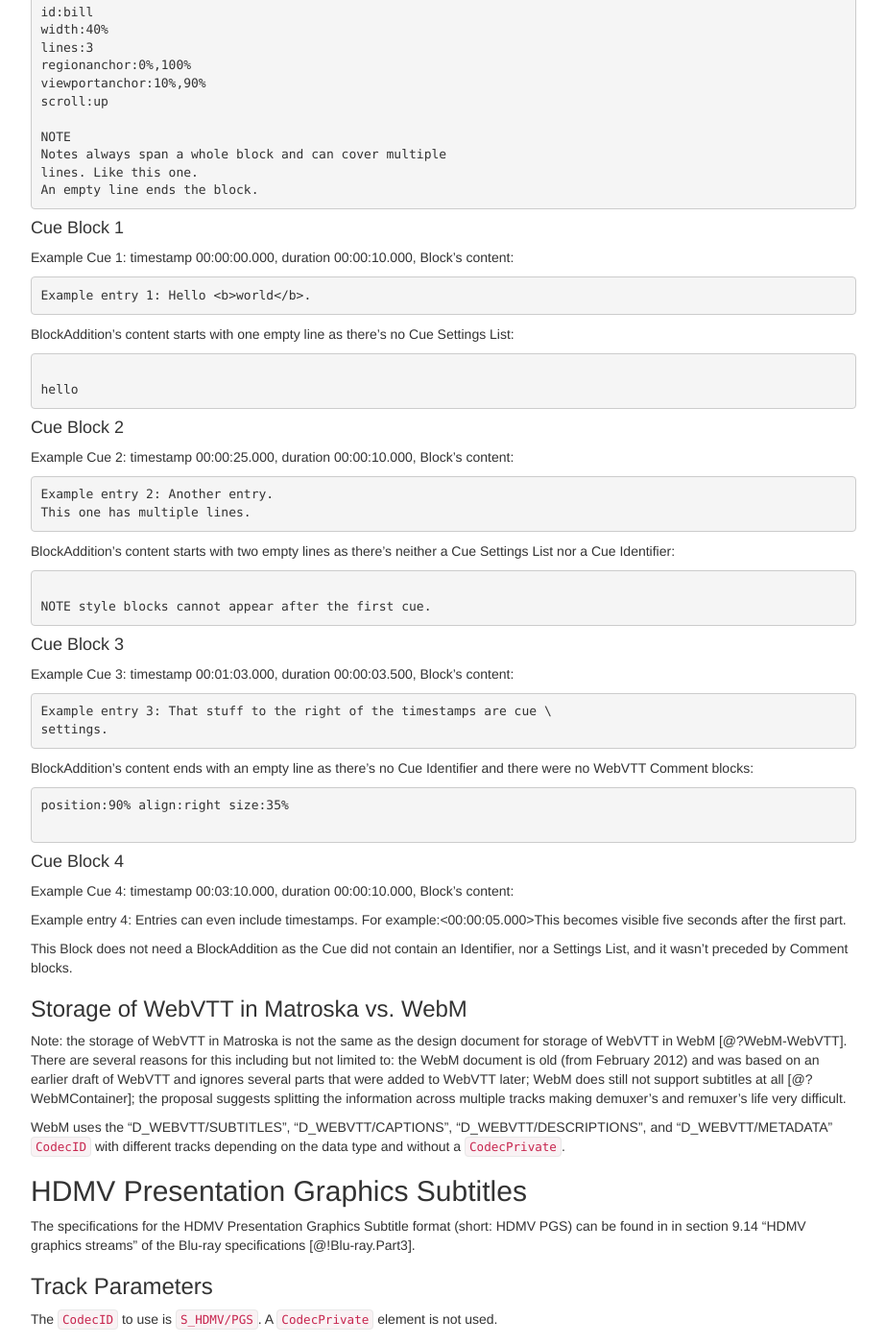
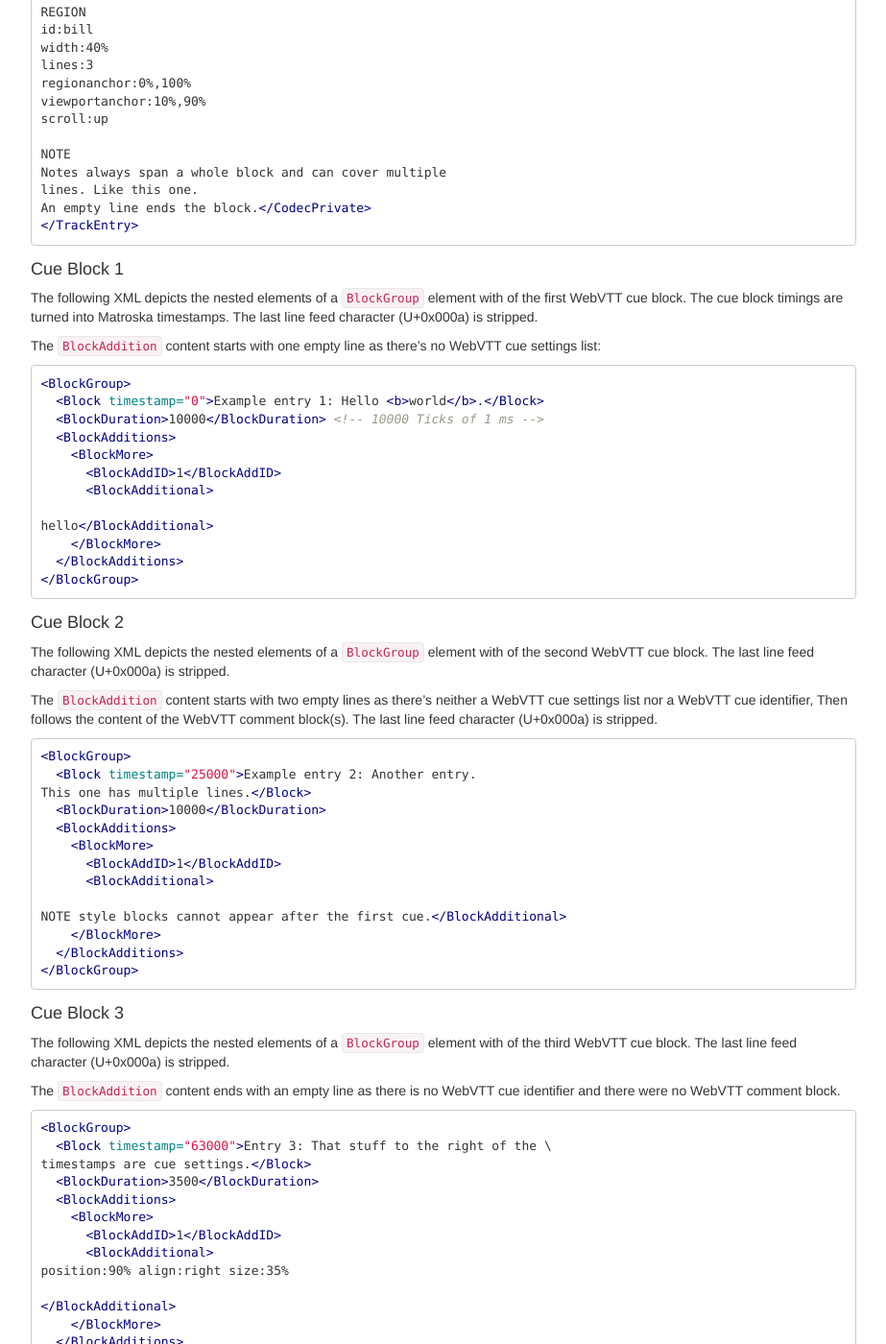
Before and after one commit to ietf-wg-cellar/matroska-specification, a Jekyll site: the page built from subtitles.md, in a window 1280 px wide and 1400 px high, scrolled down 8100 px. Shown: the whole window at 96% size, without its empty margins (273-1196 px from the left). Built offline with Jekyll 4.4.1, drawn with Linux system fonts in a browser that asks for light colours; our own code applies the rules of GitHub Pages for plain Markdown files; some of the changed text lies outside the part shown.

Commit message:
turn WebVTT muxing examples into XML/EBML
It's easier to comprehend what is going on.

````diff
--- a/subtitles.md
+++ b/subtitles.md
@@ -449,21 +449,22 @@
 This one has multiple lines.
 
 00:01:03.000 --> 00:01:06.500 position:90% align:right size:35%
-Example entry 3: That stuff to the right of the timestamps are cue \
-settings.
+Entry 3: That stuff to the right of the \
+timestamps are cue settings.
 
 00:03:10.000 --> 00:03:20.000
-Example entry 4: Entries can even include timestamps.
+Entry 4: Entries can even include timestamps.
 For example:<00:03:15.000>This becomes visible five seconds
 after the first part.
 ```
 
 #### CodecPrivate
 
-The resulting `CodecPrivate` element will look like this:
+The following XML depicts the `CodecPrivate` element contains the UTF-8 text of all global WebVTT blocks before the first subtitle entry:
 
-```webvtt
-WEBVTT with text after the signature
+```xml
+<TrackEntry>
+  <CodecPrivate>WEBVTT with text after the signature
 
 STYLE
 ::cue {
@@ -491,65 +492,97 @@
 NOTE
 Notes always span a whole block and can cover multiple
 lines. Like this one.
-An empty line ends the block.
+An empty line ends the block.</CodecPrivate>
+</TrackEntry>
 ```
 
 #### Cue Block 1
 
-Example Cue 1: timestamp 00:00:00.000, duration 00:00:10.000, Block's content:
+The following XML depicts the nested elements of a `BlockGroup` element with of the first WebVTT cue block.
+The cue block timings are turned into Matroska timestamps.
+The last line feed character (U+0x000a) is stripped.
 
-```webvtt
-Example entry 1: Hello <b>world</b>.
-```
+The `BlockAddition` content starts with one empty line as there's no WebVTT cue settings list:
 
-BlockAddition's content starts with one empty line as there's no Cue Settings List:
+```xml
+<BlockGroup>
+  <Block timestamp="0">Example entry 1: Hello <b>world</b>.</Block>
+  <BlockDuration>10000</BlockDuration> <!-- 10000 Ticks of 1 ms -->
+  <BlockAdditions>
+    <BlockMore>
+      <BlockAddID>1</BlockAddID>
+      <BlockAdditional>
 
-```webvtt
-
-hello
+hello</BlockAdditional>
+    </BlockMore>
+  </BlockAdditions>
+</BlockGroup>
 ```
 
 #### Cue Block 2
 
-Example Cue 2: timestamp 00:00:25.000, duration 00:00:10.000, Block's content:
+The following XML depicts the nested elements of a `BlockGroup` element with of the second WebVTT cue block.
+The last line feed character (U+0x000a) is stripped.
 
-```webvtt
-Example entry 2: Another entry.
-This one has multiple lines.
-```
+The `BlockAddition` content starts with two empty lines as there's neither a WebVTT cue settings list nor a WebVTT cue identifier,
+Then follows the content of the WebVTT comment block(s). The last line feed character (U+0x000a) is stripped.
 
-BlockAddition's content starts with two empty lines as there's neither a Cue Settings List nor a Cue Identifier:
+```xml
+<BlockGroup>
+  <Block timestamp="25000">Example entry 2: Another entry.
+This one has multiple lines.</Block>
+  <BlockDuration>10000</BlockDuration>
+  <BlockAdditions>
+    <BlockMore>
+      <BlockAddID>1</BlockAddID>
+      <BlockAdditional>
 
-```webvtt
-
-NOTE style blocks cannot appear after the first cue.
+NOTE style blocks cannot appear after the first cue.</BlockAdditional>
+    </BlockMore>
+  </BlockAdditions>
+</BlockGroup>
 ```
 
 #### Cue Block 3
 
-Example Cue 3: timestamp 00:01:03.000, duration 00:00:03.500, Block's content:
+The following XML depicts the nested elements of a `BlockGroup` element with of the third WebVTT cue block.
+The last line feed character (U+0x000a) is stripped.
 
-```webvtt
-Example entry 3: That stuff to the right of the timestamps are cue \
-settings.
-```
+The `BlockAddition` content ends with an empty line as there is no WebVTT cue identifier and
+there were no WebVTT comment block.
 
-BlockAddition's content ends with an empty line as there's no Cue Identifier and
-there were no WebVTT Comment blocks:
-
-```webvtt
+```xml
+<BlockGroup>
+  <Block timestamp="63000">Entry 3: That stuff to the right of the \
+timestamps are cue settings.</Block>
+  <BlockDuration>3500</BlockDuration>
+  <BlockAdditions>
+    <BlockMore>
+      <BlockAddID>1</BlockAddID>
+      <BlockAdditional>
 position:90% align:right size:35%
 
+</BlockAdditional>
+    </BlockMore>
+  </BlockAdditions>
+</BlockGroup>
 ```
 
 #### Cue Block 4
 
-Example Cue 4: timestamp 00:03:10.000, duration 00:00:10.000, Block's content:
+The following XML depicts the nested elements of a `BlockGroup` element with of the fourth WebVTT cue block.
+The last line feed character (U+0x000a) is stripped.
 
-Example entry 4: Entries can even include timestamps. For example:<00:00:05.000>This becomes visible five seconds after the first part.
+No `BlockAddition` is used.
 
-This Block does not need a BlockAddition as the Cue did not contain an Identifier,
-nor a Settings List, and it wasn't preceded by Comment blocks.
+```xml
+<BlockGroup>
+  <Block timestamp="190000">Entry 4: Entries can even include timestamps.
+For example:<00:03:15.000>This becomes visible five seconds
+after the first part.</Block>
+  <BlockDuration>10000</BlockDuration>
+</BlockGroup>
+```
 
 ### Storage of WebVTT in Matroska vs. WebM
 
````
